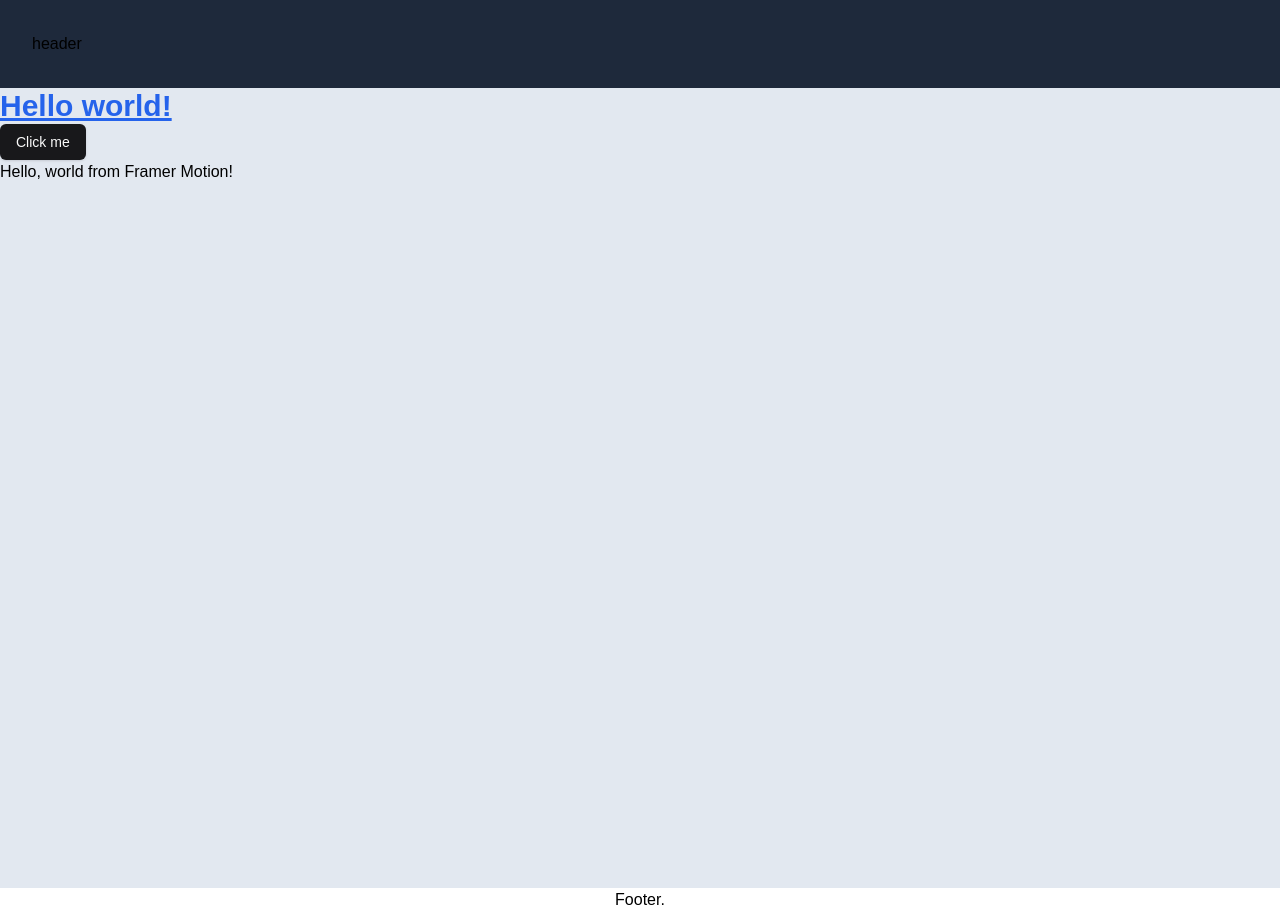
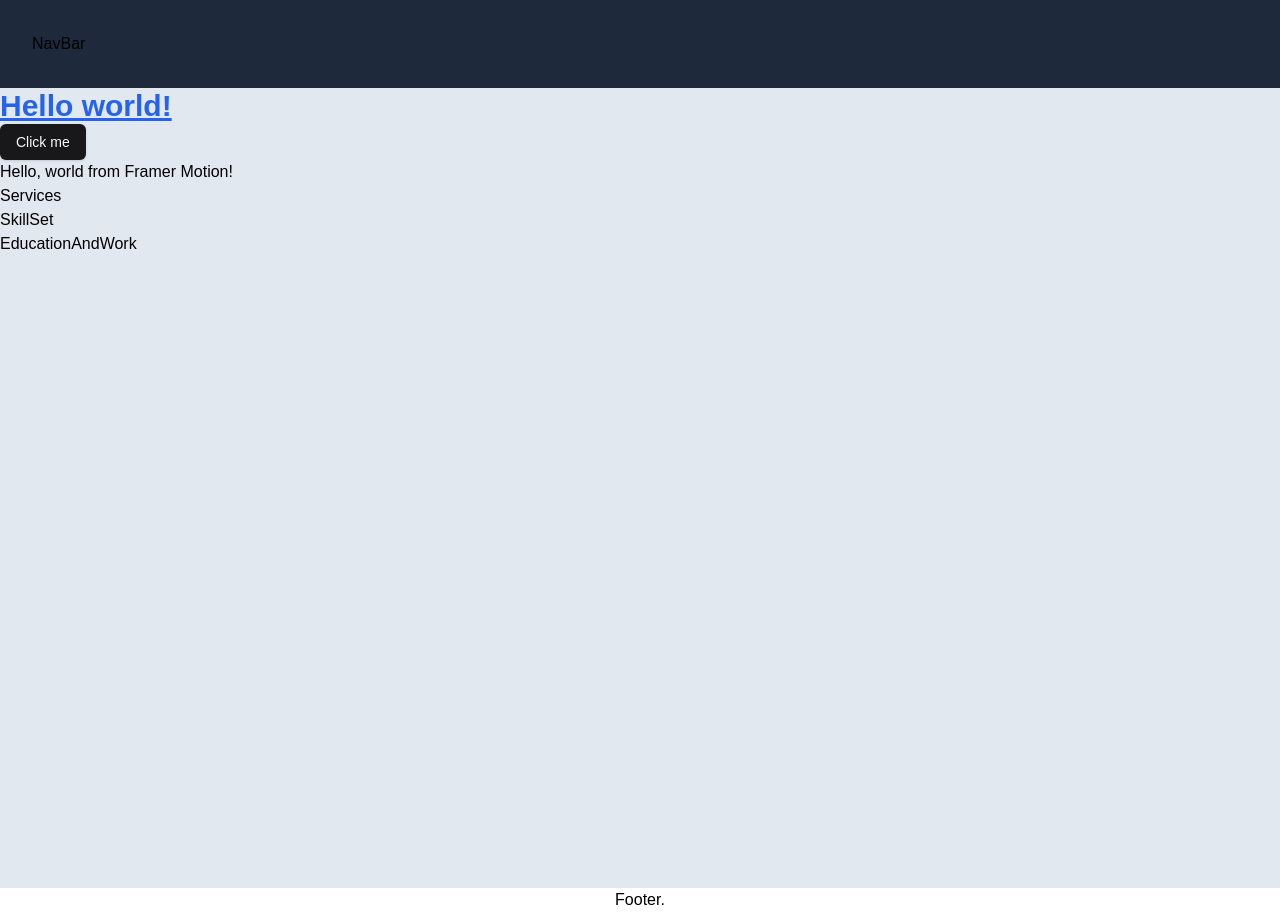
Before and after one commit to DenisWritesCode/portfolio2point0, a Next.js app: page / in a window 1280 px wide. Built offline with nearby package versions, Linux system fonts and the light colour scheme.

Commit message:
001: Add all required sections

```diff
--- a/app/page.tsx
+++ b/app/page.tsx
@@ -1,13 +1,18 @@
 "use client";
 
 import { Button } from "@/components/ui/button";
+import EducationAndWork from "@/components/ui/EducationNWork";
+import Footer from "@/components/ui/Footer";
+import NavBar from "@/components/ui/NavBar";
+import Services from "@/components/ui/Services";
+import SkillSet from "@/components/ui/SkillSet";
 import { motion } from "framer-motion";
 
 export default function Home() {
   return (
     <div className="flex min-h-screen flex-col items-center justify-between">
       <header className="w-full sticky top-0 left-0 p-8 bg-slate-800">
-      header
+        <NavBar />
       </header>
       <main className="bg-slate-200 min-h-screen w-full">
         <h1 className="text-3xl font-bold underline text-blue-600">
@@ -23,11 +28,12 @@ export default function Home() {
           transition={{ duration: 0.5 }}
         >
           <p>Hello, world from Framer Motion!</p>
+          <Services />
+          <SkillSet />
+          <EducationAndWork />
         </motion.div>
       </main>
-      <footer>
-        Footer.
-      </footer>
+      <Footer />
     </div>
   );
 }
--- /dev/null
+++ b/components/ui/EducationNWork.tsx
@@ -0,0 +1,9 @@
+import React from 'react'
+
+function EducationAndWork() {
+  return (
+    <div>EducationAndWork</div>
+  )
+}
+
+export default EducationAndWork
--- /dev/null
+++ b/components/ui/Footer.tsx
@@ -0,0 +1,9 @@
+import React from 'react'
+
+function Footer() {
+  return (
+    <footer>Footer.</footer>
+  )
+}
+
+export default Footer
--- /dev/null
+++ b/components/ui/NavBar.tsx
@@ -0,0 +1,9 @@
+import React from 'react'
+
+function NavBar() {
+  return (
+    <div>NavBar</div>
+  )
+}
+
+export default NavBar
--- /dev/null
+++ b/components/ui/Services.tsx
@@ -0,0 +1,9 @@
+import React from 'react'
+
+function Services() {
+  return (
+    <div>Services</div>
+  )
+}
+
+export default Services
--- /dev/null
+++ b/components/ui/SkillSet.tsx
@@ -0,0 +1,9 @@
+import React from 'react'
+
+function SkillSet() {
+  return (
+    <div>SkillSet</div>
+  )
+}
+
+export default SkillSet
```
Lines whose indentation alone changed are shown as unchanged.
